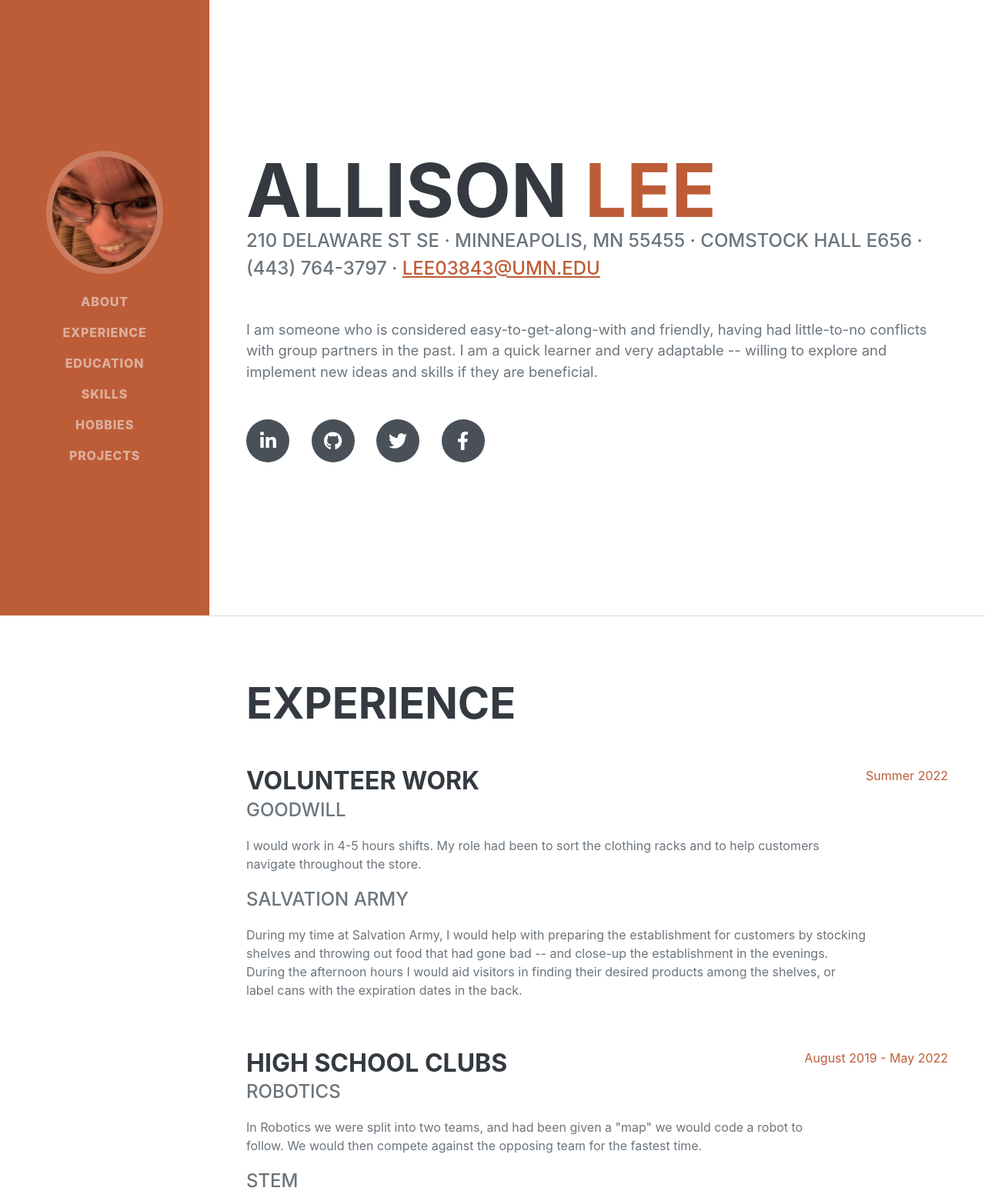
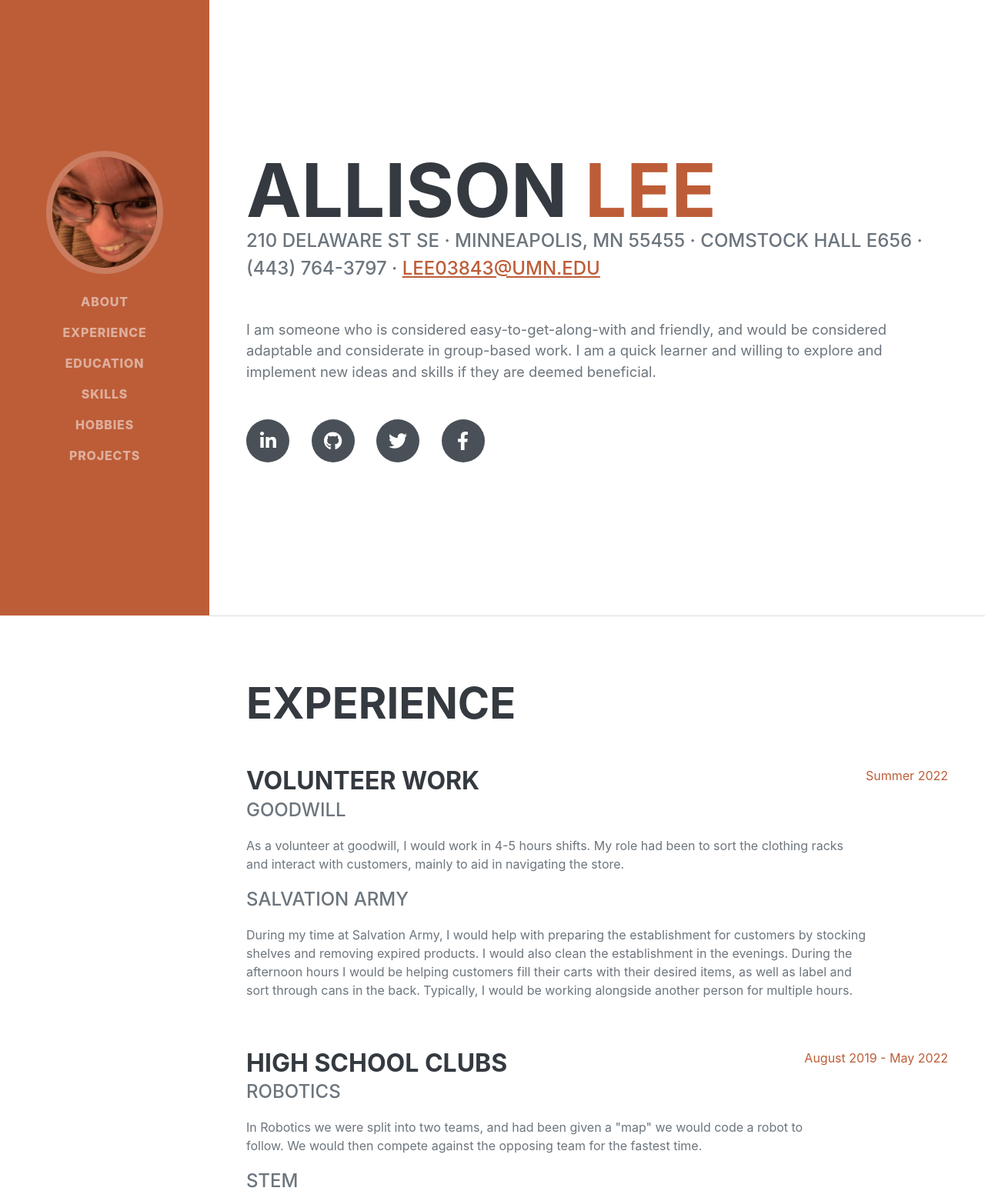
Before and after one commit to XiIinous/items, a Django app: page / in a window 1280 px wide. Shown: the top 1548 px of the page at 77% size. Run offline with Django 4.2, Linux system fonts and the light colour scheme; some libraries are stand-ins or nearby versions; some web fonts are replaced.

Commit message:
website changes

```diff
--- a/hell_world/templates/hell_world.html
+++ b/hell_world/templates/hell_world.html
@@ -50,7 +50,7 @@
                         210 Delaware St SE · Minneapolis, MN 55455 · Comstock Hall E656 · (443) 764-3797 ·
                         <a href="mailto:name@email.com">lee03843@umn.edu</a>
                     </div>
-                    <p class="lead mb-5">I am someone who is considered easy-to-get-along-with and friendly, having had little-to-no conflicts with group partners in the past. I am a quick learner and very adaptable -- willing to explore and implement new ideas and skills if they are beneficial.</p>
+                    <p class="lead mb-5">I am someone who is considered easy-to-get-along-with and friendly, and would be considered adaptable and considerate in group-based work. I am a quick learner and willing to explore and implement new ideas and skills if they are deemed beneficial.</p>
                     <div class="social-icons">
                         <a class="social-icon" href="#!"><i class="fab fa-linkedin-in"></i></a>
                         <a class="social-icon" href="#!"><i class="fab fa-github"></i></a>
@@ -68,9 +68,9 @@
                         <div class="flex-grow-1">
                             <h3 class="mb-0">Volunteer Work</h3>
                             <div class="subheading mb-3">Goodwill</div>
-                            <p>I would work in 4-5 hours shifts. My role had been to sort the clothing racks and to help customers navigate throughout the store.</p>
+                            <p>As a volunteer at goodwill, I would work in 4-5 hours shifts. My role had been to sort the clothing racks and interact with customers, mainly to aid in navigating the store.</p>
                             <div class="subheading mb-3">Salvation Army</div>
-                            <p>During my time at Salvation Army, I would help with preparing the establishment for customers by stocking shelves and throwing out food that had gone bad -- and close-up the establishment in the evenings. During the afternoon hours I would aid visitors in finding their desired products among the shelves, or label cans with the expiration dates in the back.</p>
+                            <p>During my time at Salvation Army, I would help with preparing the establishment for customers by stocking shelves and removing expired products. I would also clean the establishment in the evenings. During the afternoon hours I would be helping customers fill their carts with their desired items, as well as label and sort through cans in the back. Typically, I would be working alongside another person for multiple hours.</p>
                         </div>
                         <div class="flex-shrink-0"><span class="text-primary">Summer 2022</span></div>
                     </div>
```
